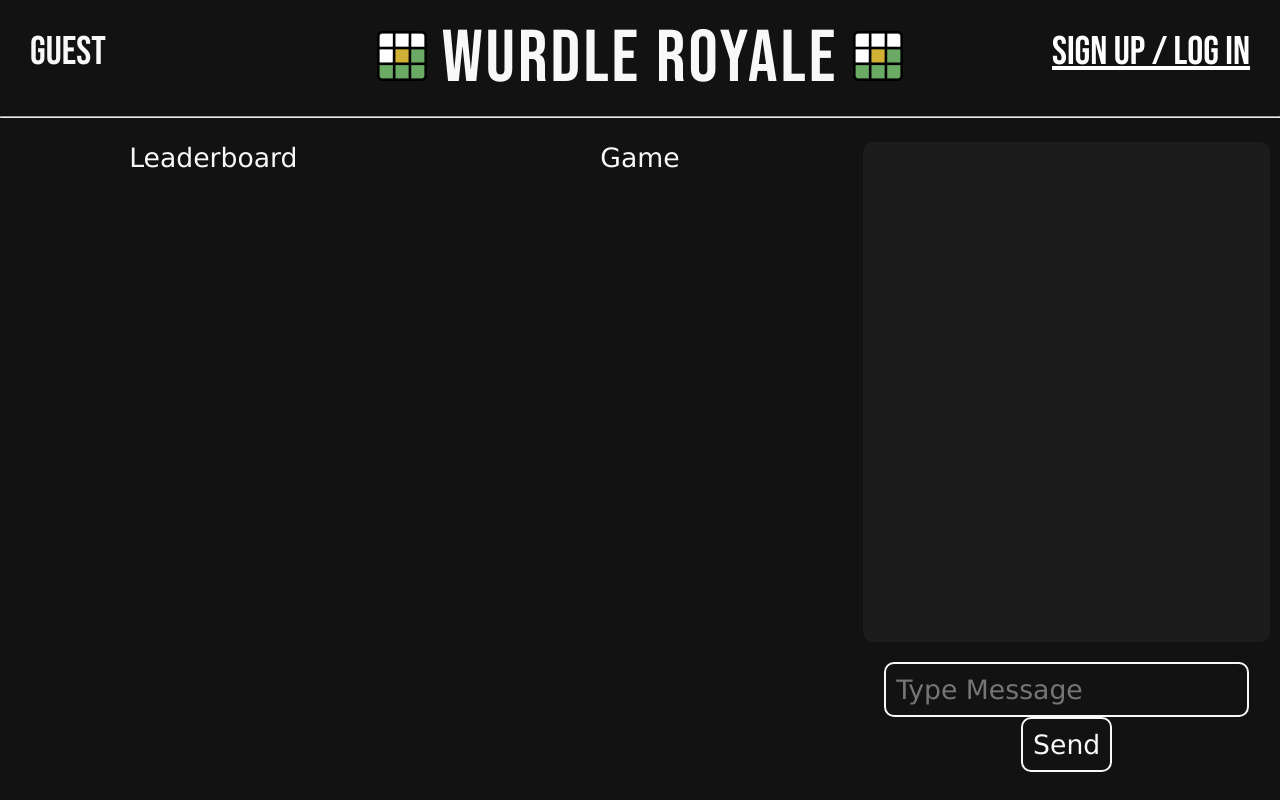
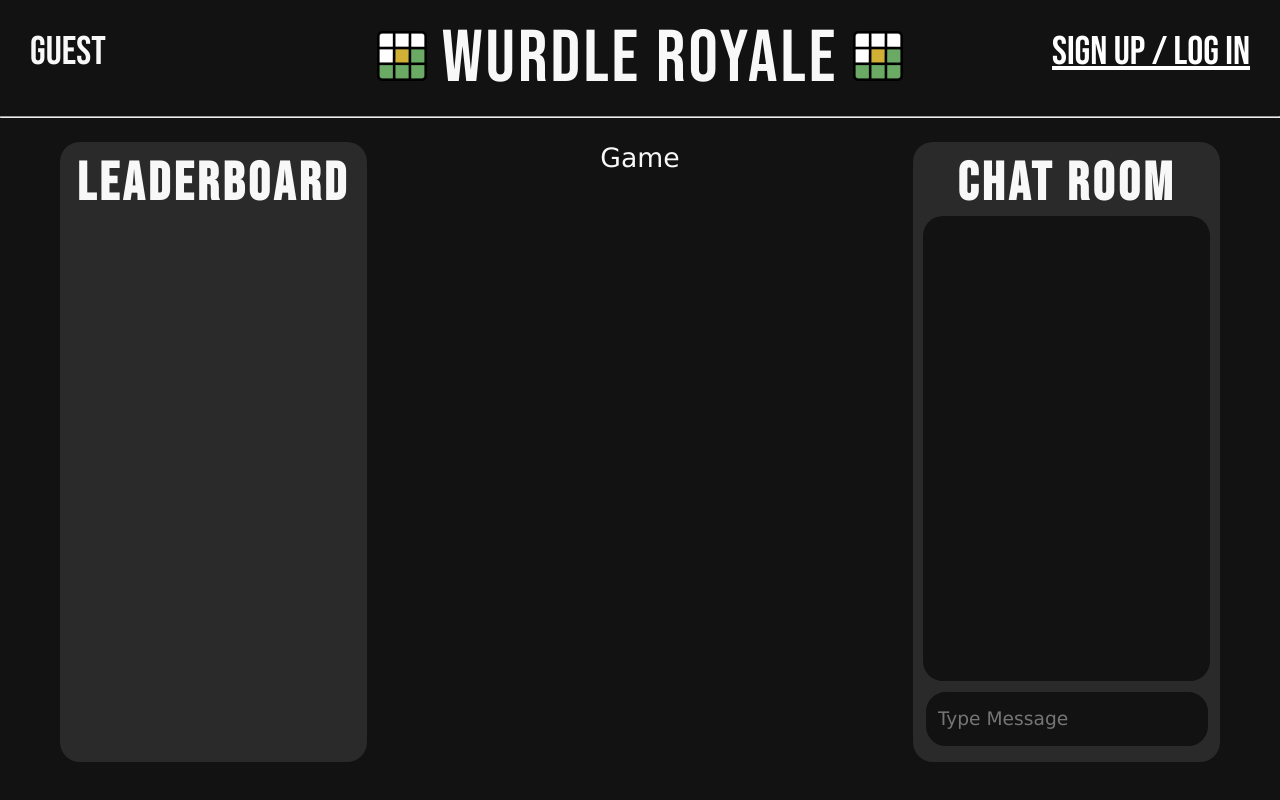
Before and after one commit to gobrin111/cse312Cave, a Flask app: page / in a window 1280 px wide. Run offline with Flask 3, Linux system fonts and the light colour scheme.

Commit message:
redesigned chat component

```diff
--- a/static/css/style.css
+++ b/static/css/style.css
@@ -3,6 +3,28 @@
 /*off-white: #e3e3e1*/
 /*white: #f8f8f8*/
 /*black: #121213*/
+/*darkgrey: #2a2a2a*/
+
+::-webkit-scrollbar {
+    width: 10px;
+}
+
+/* Track */
+::-webkit-scrollbar-track {
+    background: #1c1c1c;
+    border-radius: 10px;
+}
+
+/* Handle */
+::-webkit-scrollbar-thumb {
+    background: #404040;
+    border-radius: 10px;
+}
+
+/* Handle on hover */
+::-webkit-scrollbar-thumb:hover {
+    background: #2e2e2e;
+}
 
 body {
     background-color: #121213;
@@ -78,56 +100,54 @@ body {
 
 .main > div {
     flex: 1;
+    justify-content: center;
+    align-items: center;
     text-align: center;
+    padding: 10px 60px;
+}
+
+.card {
+    background-color: #2a2a2a;
+    border-radius: 20px;
+    /*width: 80%;*/
+    height: calc(100vh - 200px);
     padding: 10px;
+    justify-content: center;
+    align-items: center;
+    text-align: center;
+}
+
+.card > h1 {
+    color: #f8f8f8;
+    font-family: "Bebas Neue", sans-serif;
+    font-size: 40pt;
+    letter-spacing: 4px;
+    margin: 0;
 }
 
 /* Chat ================================================*/
 
-.chat-box {
-    background-color: #1c1c1c;
-    height: 60vh;
-    overflow-y: scroll;
-    margin-bottom: 20px;
-    border-radius: 10px;
-    text-align: left;
-    padding: 10px;
+.chat-log {
+    background-color: #121213;
+    border-radius: 20px;
+    width: 100%;
+    height: calc(100% - 135px);
+    margin-bottom: 5px;
+    display: inline-block;
 }
 
-.chat-input, .send {
+.chat-input {
     background-color: #121213;
-    border-radius: 10px;
-    padding: 10px;
-    border: 2px solid #f8f8f8;
-    font-size: 20pt;
+    border: 2px solid #121213;
+    width: 90%;
+    border-radius: 20px;
+    font-size: 14pt;
+    height: 40px;
+    font-family: "Verdana";
     color: #f8f8f8;
-    font-family: "Verdana";
-}
-
-.send:hover {
-    background-color: #f8f8f8;
-    color: #121213;
-}
-
-::-webkit-scrollbar {
-    width: 10px;
-}
-
-/* Track */
-::-webkit-scrollbar-track {
-    background: #1c1c1c;
-    border-radius: 10px;
-}
-
-/* Handle */
-::-webkit-scrollbar-thumb {
-    background: #404040;
-    border-radius: 10px;
-}
-
-/* Handle on hover */
-::-webkit-scrollbar-thumb:hover {
-    background: #2e2e2e;
+    -webkit-appearance: none;
+    padding: 5px 10px;
+    display: inline-block;
 }
 
 /* End chat ================================================*/
--- a/templates/index.html
+++ b/templates/index.html
@@ -43,12 +43,19 @@
     <hr>
 
     <section class="main">
-        <div class="leaderboard"> Leaderboard </div>
+        <div class="leaderboard">
+            <div class="card">
+                <h1> Leaderboard </h1>
+            </div>
+        </div>
+
         <div class="game"> Game </div>
+
         <div class="chat">
-            <div class="chat-box"></div>
+            <div class="card">
+                <h1> Chat Room </h1>
+                <div class="chat-log"></div>
                 <input id="chat-input" type="text" placeholder="Type Message" class="chat-input">
-            <input type="button" id="chat-button" onclick="sendChat()" value="Send" class="send">
                 <script>
                     document.addEventListener("keypress", function (event) {
                         if (event.code === "Enter") {
@@ -57,6 +64,7 @@
                     });
                 </script>
             </div>
+        </div>
     </section>
 </body>
 </html>
```
Also changed, not shown: static/css/credentials.css (+21 -0 lines). Lines whose indentation alone changed are shown as unchanged.
